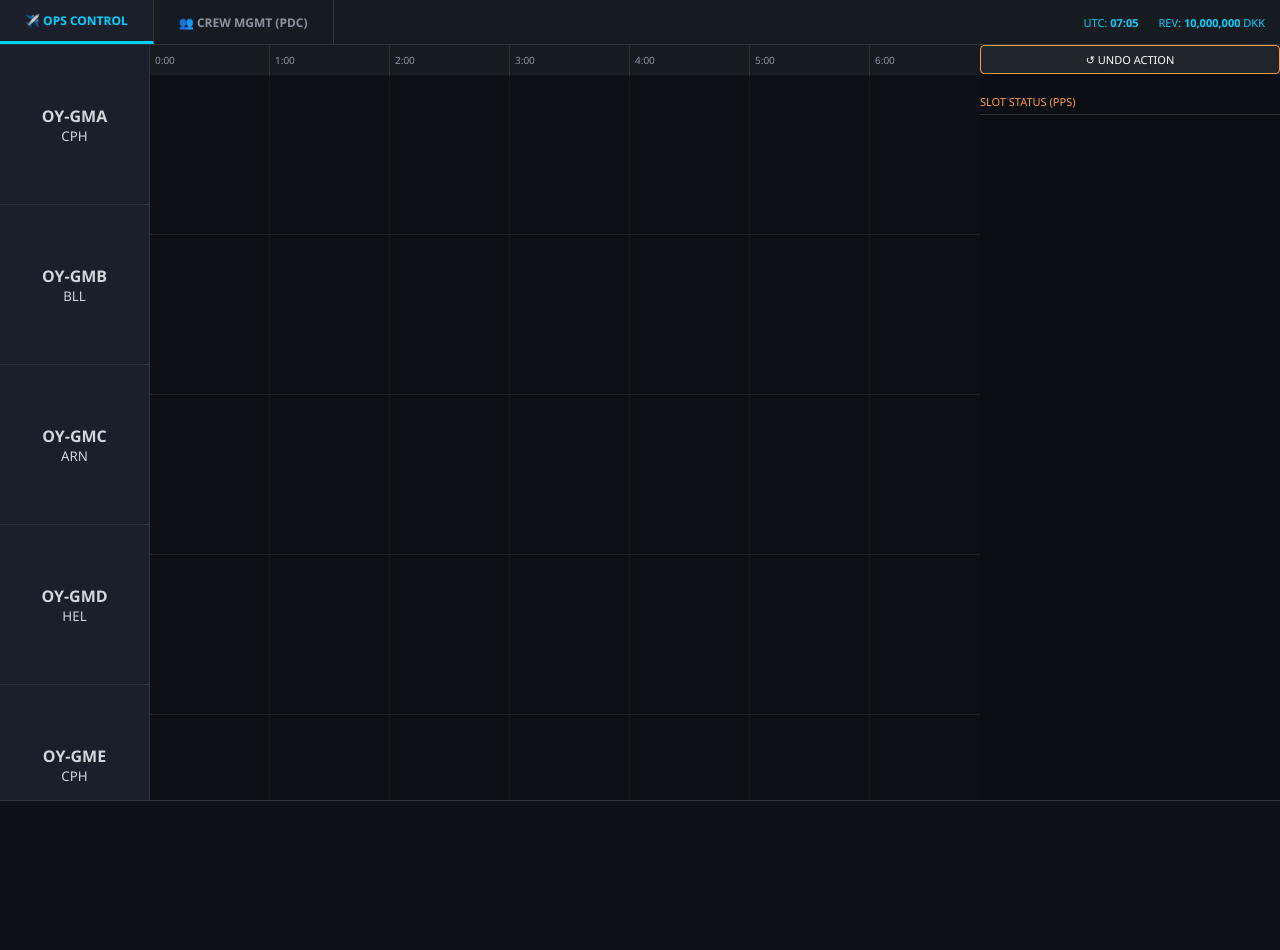
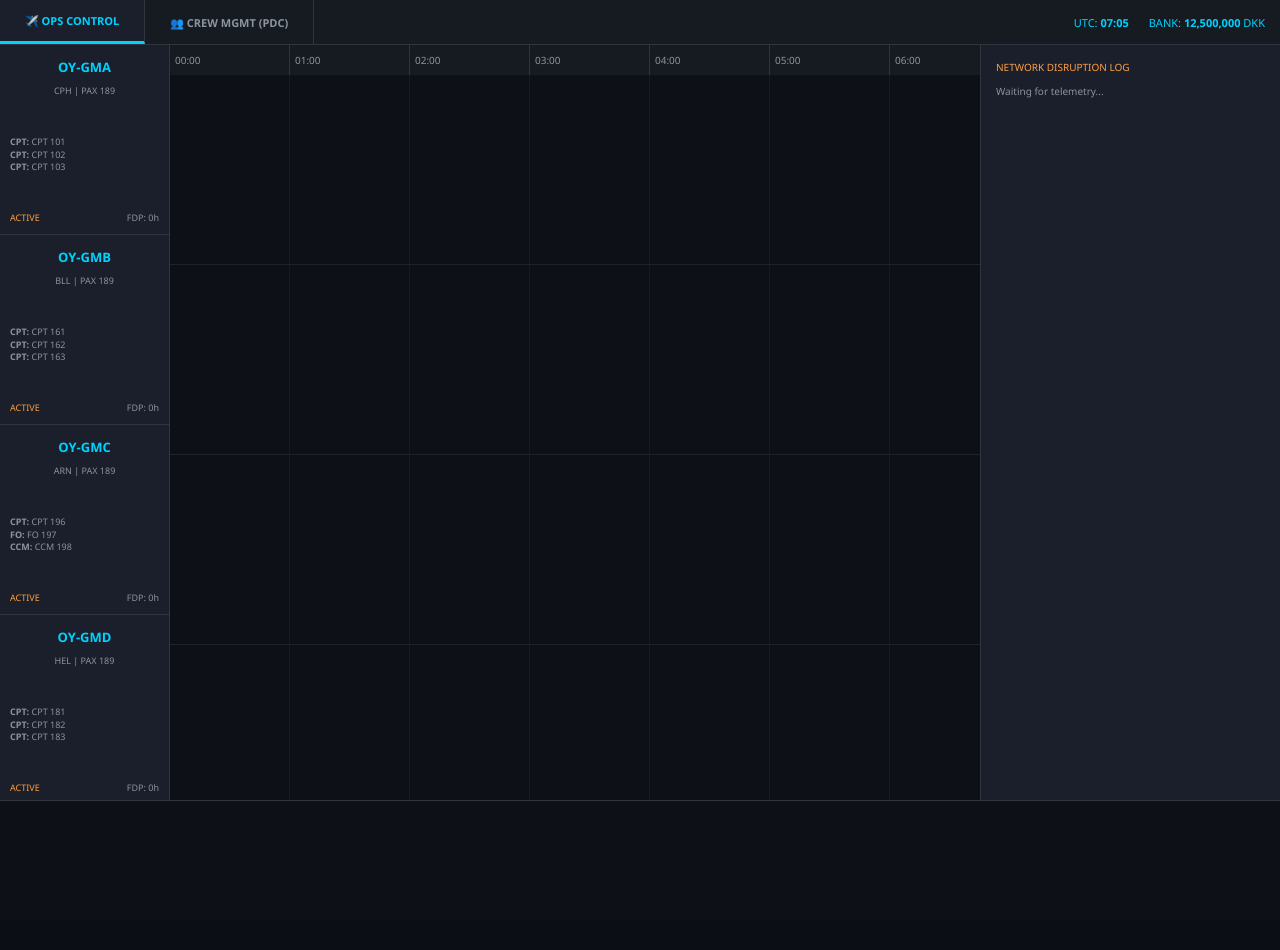
Before and after one commit to Bluepoisson/skyops-game, a plain HTML site: page index.html in a window 1280 px wide. After the commit the page ends 920 px from the top, so only its background shows below. Drawn offline with nearby package versions, Linux system fonts and the light colour scheme.

Commit message:
Refactor index.html for improved layout and functionality
Updated title and adjusted styles for various elements including tabs, flight details, and crew management. Enhanced functionality for crew swapping and flight readiness messaging.

```diff
--- a/index.html
+++ b/index.html
@@ -3,58 +3,69 @@
 <head>
     <meta charset="UTF-8">
     <meta name="viewport" content="width=device-width, initial-scale=1.0, maximum-scale=1.0, user-scalable=no">
-    <title>SkyOps: Nordic Fleet OCC & PPS</title>
-    <link rel="manifest" href="manifest.json">
+    <title>SkyOps: Nordic Fleet OCC & PDC</title>
     <script src="https://cdn.jsdelivr.net/npm/interactjs/dist/interact.min.js"></script>
     <style>
-        :root { --bg: #0b0e14; --panel: #1a1f2b; --accent: #00d2ff; --warn: #ff9f43; --danger: #ee5253; --success: #10ac84; --border: #30363d; --pdc-bg: #f1f5f9; }
+        :root { --bg: #0b0e14; --panel: #1a1f2b; --accent: #00d2ff; --warn: #ff9f43; --danger: #ee5253; --success: #10ac84; --border: #30363d; }
         * { box-sizing: border-box; font-family: 'Segoe UI', sans-serif; -webkit-user-select: none; }
         body { background: var(--bg); color: #cfd8dc; margin: 0; overflow: hidden; }
 
-        /* NAVIGATION */
+        /* TABS & HEADER */
         nav { display: flex; background: #161b22; border-bottom: 1px solid var(--border); height: 45px; }
-        .tab-btn { background: transparent; border: none; color: #8b949e; padding: 0 25px; cursor: pointer; font-size: 12px; font-weight: bold; border-right: 1px solid var(--border); }
+        .tab-btn { background: transparent; border: none; color: #8b949e; padding: 0 25px; cursor: pointer; font-size: 11px; font-weight: bold; border-right: 1px solid var(--border); }
         .tab-btn.active { background: var(--panel); color: var(--accent); border-bottom: 3px solid var(--accent); }
 
-        /* OCC VIEW */
+        /* OCC GRID */
         .view-pane { display: none; height: calc(100vh - 45px); }
         .view-pane.active { display: grid; }
         #view-occ { grid-template-columns: 1fr 300px; }
-        #occ-grid { display: grid; grid-template-columns: 150px 1fr; overflow-y: auto; background: #0d1117; }
+        #occ-grid { display: grid; grid-template-columns: 170px 1fr; overflow-y: auto; background: #0d1117; }
+
         .tail-column { background: var(--panel); border-right: 1px solid var(--border); position: sticky; left: 0; z-index: 20; }
-        .tail-cell { height: 160px; border-bottom: 1px solid var(--border); padding: 10px; display: flex; flex-direction: column; align-items: center; justify-content: center; cursor: pointer; }
+        .tail-cell { height: 190px; border-bottom: 1px solid var(--border); padding: 10px; display: flex; flex-direction: column; justify-content: space-between; position: relative; }
+        .tail-cell.aog { background: linear-gradient(135deg, #2c0a0a, #4a0e0e) !important; }
+
+        .crew-mini { font-size: 9px; line-height: 1.4; color: #8b949e; }
+        .crew-mini span { cursor: pointer; display: block; }
+        .crew-mini span:hover { color: var(--accent); }
+        .fatigued-name { color: var(--danger) !important; font-weight: bold; }
+
         .timeline-scroll { position: relative; overflow-x: auto; background: repeating-linear-gradient(90deg, transparent, transparent 119px, #222 120px); width: 2880px; }
         .hour-markers { display: flex; height: 30px; background: #161b22; width: 2880px; position: sticky; top: 0; z-index: 10; }
         .hour { min-width: 120px; border-right: 1px solid #333; font-size: 10px; line-height: 30px; padding-left: 5px; color: #8b949e; }
-        .dropzone { height: 160px; border-bottom: 1px solid #222; position: relative; width: 2880px; }
-        .flight { position: absolute; height: 60px; top: 20px; background: #238636; border-radius: 4px; color: white; font-size: 10px; padding: 8px; z-index: 5; transition: top 0.3s; }
-        #time-cursor { position: absolute; top: 0; bottom: 0; width: 2px; background: yellow; z-index: 100; pointer-events: none; box-shadow: 0 0 10px yellow; }
 
-        /* SLOT & DELAY CLASSES */
+        .dropzone { height: 190px; border-bottom: 1px solid #222; position: relative; width: 2880px; }
+        .flight { position: absolute; height: 60px; top: 55px; background: #238636; border-radius: 4px; color: white; font-size: 10px; padding: 6px; z-index: 5; border: 1px solid rgba(255,255,255,0.1); }
+        .turn-block { position: absolute; height: 4px; background: var(--warn); top: 83px; opacity: 0.6; z-index: 2; border-radius: 2px; }
+
+        /* STATUS COLORS */
+        .delay-minor { background: #1e3799 !important; }
+        .delay-moderate { background: #f39c12 !important; color: #000 !important; }
         .delay-severe { background: #c0392b !important; }
-        .slot-delayed { border: 2px solid #ff7f50; box-shadow: 0 0 8px rgba(255, 127, 80, 0.5); }
-        .slot-badge { position: absolute; bottom: -8px; left: 5px; background: #ff7f50; color: #000; font-size: 8px; padding: 1px 4px; border-radius: 2px; font-weight: bold; }
-
-        /* PPS TERMINAL */
-        .pps-msg { font-family: 'Courier New', monospace; font-size: 10px; color: #10ac84; background: #000; padding: 12px; margin: 10px 0; border-radius: 4px; border: 1px solid #333; line-height: 1.4; }
+        .slot-delayed { border: 2px solid #ff7f50 !important; }
+        .slot-badge { position: absolute; bottom: -10px; right: 2px; background: #ff7f50; color: #000; font-size: 8px; padding: 1px 3px; font-weight: bold; border-radius: 2px; }
+        #time-cursor { position: absolute; top: 0; bottom: 0; width: 2px; background: yellow; z-index: 100; pointer-events: none; }
 
         /* MODALS */
         #manifest-modal { visibility: hidden; opacity: 0; position: fixed; top:0; left:0; width:100%; height:100%; background:rgba(0,0,0,0.85); z-index:999; display:flex; align-items:center; justify-content:center; }
         #manifest-modal.active { visibility: visible; opacity: 1; }
         .m-content { background: var(--panel); color: white; padding: 25px; border-radius: 8px; width: 450px; border: 1px solid var(--accent); }
+        .pps-terminal { font-family: 'Courier New', monospace; background: #000; color: #10ac84; padding: 12px; border-radius: 4px; margin: 10px 0; font-size: 11px; line-height: 1.4; border: 1px solid #333; }
 
-        .btn { background: #21262d; border: 1px solid var(--border); color: #fff; padding: 6px 12px; cursor: pointer; border-radius: 4px; font-size: 11px; }
-        footer { height: 150px; background: #0d1117; border-top: 1px solid var(--border); overflow-y: auto; padding: 10px; font-size: 11px; }
+        aside { background: var(--panel); padding: 15px; border-left: 1px solid var(--border); overflow-y: auto; }
+        .btn { background: #21262d; border: 1px solid var(--border); color: #fff; padding: 6px 12px; cursor: pointer; border-radius: 4px; font-size: 11px; width: 100%; margin-bottom: 8px; }
+        .btn:hover { background: #30363d; border-color: #8b949e; }
+        footer { height: 120px; background: #0d1117; border-top: 1px solid var(--border); overflow-y: auto; padding: 10px; font-size: 11px; }
     </style>
 </head>
 <body>
 
 <nav>
-    <button class="tab-btn active" id="btn-occ" onclick="switchTab('occ')">✈️ OPS CONTROL</button>
-    <button class="tab-btn" id="btn-pdc" onclick="switchTab('pdc')">👥 CREW MGMT (PDC)</button>
+    <button class="tab-btn active" onclick="switchTab('occ')">✈️ OPS CONTROL</button>
+    <button class="tab-btn" onclick="switchTab('pdc')">👥 CREW MGMT (PDC)</button>
     <div style="margin-left:auto; display:flex; align-items:center; padding-right:15px; gap:20px; font-size:11px; color:var(--accent);">
         <span>UTC: <b id="clock">07:00</b></span>
-        <span>REV: <b id="rev">0</b> DKK</span>
+        <span>BANK: <b id="rev">0</b> DKK</span>
     </div>
 </nav>
 
@@ -67,160 +78,205 @@
         </div>
     </div>
     <aside>
-        <button class="btn" style="width:100%; border-color:var(--warn);" onclick="undoMove()">↺ UNDO ACTION</button>
-        <div style="margin-top:20px; font-size:11px; color:var(--warn); border-bottom:1px solid #333; padding-bottom:5px;">SLOT STATUS (PPS)</div>
-        <div id="slot-list" style="font-size:10px; margin-top:10px;"></div>
+        <div style="font-size:10px; color:var(--warn); margin-bottom:10px; text-transform: uppercase;">Network Disruption Log</div>
+        <div id="event-feed" style="font-size:10px; color: #8b949e;">Waiting for telemetry...</div>
     </aside>
 </div>
 
-<div id="view-pdc" class="view-pane"></div>
-
 <div id="manifest-modal" onclick="closeManifest()">
     <div class="m-content" onclick="event.stopPropagation()">
-        <h2 id="m-tail" style="margin:0; font-size:18px; color:var(--accent);"></h2>
-        <div id="m-data"></div>
-        <div id="m-action"></div>
-        <button class="btn" style="width:100%; margin-top:15px;" onclick="closeManifest()">CLOSE</button>
+        <h3 id="m-title" style="margin:0; color:var(--accent); font-size: 16px;"></h3>
+        <div id="m-body"></div>
+        <button class="btn" style="margin-top:20px; background: var(--border);" onclick="closeManifest()">CLOSE TERMINAL</button>
     </div>
 </div>
 
 <footer id="event-log"></footer>
 
 <script>
-    let gameTime = 420;
-    let revenue = 10000000;
-    let history = [];
-    let fleet = Array.from({length: 14}, (_, i) => ({
+    // --- STATE ---
+    let gameTime = 420; // 07:00
+    let revenue = 12500000;
+    const CREW_LIMITS = { 'CPH': 60, 'BLL': 20, 'HEL': 15, 'ARN': 5 };
+    let crewDatabase = [];
+    let fleet = Array.from({length: 12}, (_, i) => ({
         id: i, tail: `OY-GM${String.fromCharCode(65+i)}`,
         base: ['CPH', 'BLL', 'ARN', 'HEL'][i % 4],
-        pax: 189, discretion: false, flights: []
+        status: "ACTIVE", rtsTime: 0, pax: 189, crew: [], flights: []
     }));
+
+    // --- INITIALIZATION ---
+    function init() {
+        // Build 100-Crew Database
+        let idCounter = 0;
+        Object.keys(CREW_LIMITS).forEach(base => {
+            for(let i=0; i<CREW_LIMITS[base]; i++) {
+                let role = i < (CREW_LIMITS[base]*0.2) ? "CPT" : (i < (CREW_LIMITS[base]*0.4) ? "FO" : "CCM");
+                crewDatabase.push({
+                    id: idCounter++, name: `${role} ${100+idCounter}`, role, base, fatigueScore: 0, status: "READY"
+                });
+            }
+        });
+
+        // Assign Initial Crews & Symmetric Schedule
+        fleet.forEach((ac, i) => {
+            ac.crew = crewDatabase.filter(c => c.base === ac.base && c.status === "READY").slice(0, 3);
+            ac.crew.forEach(c => c.status = "ASSIGNED");
+
+            const start = 480 + (i * 20);
+            const dest = ['LPA', 'TFS', 'PMI', 'HRG'][i % 4];
+
+            // Outbound
+            const out = { id: Math.random(), route: `${ac.base}-${dest}`, start, dur: 310, delay: 0, ready: false, slot: (i % 3 === 0 ? {ctot: start+45} : null) };
+            // Inbound
+            const turn = 50;
+            const back = { id: Math.random(), route: `${dest}-${ac.base}`, start: start + 310 + turn, dur: 330, delay: 0, ready: false, slot: null };
+
+            ac.flights = [out, back];
+        });
+
+        const hr = document.getElementById('hours');
+        for(let i=0; i<24; i++) hr.innerHTML += `<div class="hour">${i.toString().padStart(2,'0')}:00</div>`;
+
+        setInterval(tick, 1000);
+        renderOCC();
+    }
 
     // --- ENGINE ---
     function tick() {
         gameTime++;
+        updateUI();
+        if(gameTime % 30 === 0) renderOCC();
+        if(gameTime % 1440 === 0) dailyFatigueReset();
+        if(gameTime % 240 === 0 && Math.random() > 0.7) triggerTechFault();
+    }
+
+    function updateUI() {
         const h = Math.floor(gameTime / 60).toString().padStart(2, '0');
         const m = (gameTime % 60).toString().padStart(2, '0');
         document.getElementById('clock').innerText = `${h}:${m}`;
+        document.getElementById('rev').innerText = revenue.toLocaleString();
         document.getElementById('time-cursor').style.left = (gameTime * 2) + 'px';
-        document.getElementById('rev').innerText = revenue.toLocaleString();
-
-        // Slot Expiry Logic
-        fleet.forEach(ac => {
-            ac.flights.forEach(f => {
-                if (f.slot && !f.ready && gameTime > (f.slot.ctot - 15) && gameTime < f.slot.ctot) {
-                    logEvent('ATC', `SLOT EXPIRED: ${f.route} was not Ready 15m prior to CTOT.`, 'danger');
-                    f.delay += 45; f.slot.ctot += 45;
-                }
-            });
-        });
-
-        if(gameTime % 20 === 0) renderOCC();
     }
 
-    // --- OCC & SLOT LOGIC ---
     function renderOCC() {
         const tails = document.getElementById('tails');
         const lanes = document.getElementById('lanes');
-        tails.innerHTML = '';
-        lanes.innerHTML = '<div id="time-cursor"></div>';
+        tails.innerHTML = ''; lanes.innerHTML = '<div id="time-cursor"></div>';
 
         fleet.forEach((ac, idx) => {
-            tails.innerHTML += `<div class="tail-cell" onclick="openManifest(${idx})">
-                <b>${ac.tail}</b><small>${ac.base}</small>
-            </div>`;
+            const isAOG = ac.status === "AOG";
+            tails.innerHTML += `
+                <div class="tail-cell ${isAOG ? 'aog' : ''}">
+                    <div style="text-align:center">
+                        <b style="color:var(--accent); font-size:13px;">${ac.tail}</b><br>
+                        <small style="color:#8b949e; font-size:9px;">${ac.base} | PAX 189</small>
+                    </div>
+                    <div class="crew-mini">
+                        ${ac.crew.map((c, ci) => `<span class="${c.fatigueScore > 70 ? 'fatigued-name' : ''}" onclick="swapCrew(${idx}, ${ci})"><b>${c.role}:</b> ${c.name}</span>`).join('')}
+                    </div>
+                    <div style="display:flex; justify-content:space-between; align-items:center;">
+                        <span style="font-size:9px; color:var(--warn)">${isAOG ? 'AOG' : 'ACTIVE'}</span>
+                        <span style="font-size:9px; color:#8b949e">FDP: ${Math.floor((gameTime-420)/60)}h</span>
+                    </div>
+                </div>`;
+
             const l = document.createElement('div');
-            l.className = 'dropzone'; l.dataset.idx = idx;
+            l.className = 'dropzone';
             ac.flights.forEach(f => {
-                let slotBadge = f.slot ? `<div class="slot-badge">CTOT ${formatMins(f.slot.ctot)}</div>` : '';
-                let slotClass = f.slot ? 'slot-delayed' : '';
-                let dClass = f.delay > 180 ? 'delay-severe' : '';
-
-                l.innerHTML += `<div class="flight ${dClass} ${slotClass}" id="f-${f.id}"
+                let dClass = f.delay >= 180 ? 'delay-severe' : (f.delay >= 60 ? 'delay-moderate' : (f.delay >= 15 ? 'delay-minor' : ''));
+                l.innerHTML += `<div class="flight ${dClass} ${f.slot ? 'slot-delayed' : ''}"
                     style="width:${f.dur*2}px; left:${f.start*2}px"
-                    oncontextmenu="event.preventDefault(); openSlotNegotiation(${idx}, '${f.id}')">
-                    <b>${f.route}</b> ${slotBadge}
+                    oncontextmenu="event.preventDefault(); openPPS(${idx}, '${f.id}')">
+                    <b>${f.route}</b><br>DLY: ${f.delay}m
+                    ${f.slot ? `<div class="slot-badge">CTOT ${formatMins(f.slot.ctot)}</div>` : ''}
                 </div>`;
+                // Turn block
+                l.innerHTML += `<div class="turn-block" style="width:100px; left:${(f.start + f.dur)*2}px"></div>`;
             });
             lanes.appendChild(l);
         });
     }
 
-    function openSlotNegotiation(acIdx, fId) {
+    // --- SYSTEMS ---
+    function swapCrew(acIdx, crewPos) {
+        const ac = fleet[acIdx];
+        const oldMember = ac.crew[crewPos];
+        const standby = crewDatabase.find(c => c.base === ac.base && c.status === "READY" && c.role === oldMember.role);
+
+        if(standby) {
+            oldMember.status = "READY";
+            standby.status = "ASSIGNED";
+            ac.crew[crewPos] = standby;
+            logEvent('CREW', `Manual swap on ${ac.tail}: ${oldMember.name} replaced by ${standby.name}`, 'success');
+            renderOCC();
+        } else {
+            alert(`No standby ${oldMember.role} available at ${ac.base}!`);
+        }
+    }
+
+    function openPPS(acIdx, fId) {
         const f = fleet[acIdx].flights.find(fl => fl.id == fId);
-        if(!f || !f.slot) return;
-
+        if(!f.slot) return;
         const modal = document.getElementById('manifest-modal');
-        document.getElementById('m-tail').innerText = `PPS TERMINAL: ${f.route}`;
-
-        const sam = `SAM - SLOT ALLOCATION MSG<br>- ID: ${f.id.toString().slice(2,8)}<br>- EOBT: ${formatMins(f.start)}<br>- CTOT: ${formatMins(f.slot.ctot)}<br>- REASON: ATC CAPACITY<br>- STATUS: ${f.ready ? 'READY' : 'NOT READY'}`;
-
-        document.getElementById('m-data').innerHTML = `<div class="pps-msg">${sam}</div>`;
-        document.getElementById('m-action').innerHTML = `
-            <button class="btn" style="width:100%; background:var(--success); color:black; margin-bottom:5px;" onclick="sendReadyMsg(${acIdx}, '${fId}')">SEND READY MSG (REA)</button>
-            <button class="btn" style="width:100%;" onclick="requestImprovement(${acIdx}, '${fId}')">REQUEST SLOT IMPROVEMENT</button>
+        document.getElementById('m-title').innerText = `PPS/SAM COORDINATION: ${f.route}`;
+        document.getElementById('m-body').innerHTML = `
+            <div class="pps-terminal">
+                SAM ALLOCATION MSG<br>------------------<br>
+                ARC: ${fleet[acIdx].tail}<br>ADEP: ${f.route.split('-')[0]}<br>
+                EOBT: ${formatMins(f.start)}<br>CTOT: ${formatMins(f.slot.ctot)}<br>
+                REG: NORDIC882<br>STATUS: ${f.ready ? 'READY' : 'PENDING'}
+            </div>
+            <button class="btn" style="background:var(--success); color:#000; font-weight:bold;" onclick="sendREA(${acIdx}, '${fId}')">SEND READY (REA)</button>
+            <button class="btn" onclick="improveSlot(${acIdx}, '${fId}')">REQUEST IMPROVEMENT (SMM)</button>
         `;
         modal.classList.add('active');
     }
 
-    function sendReadyMsg(acIdx, fId) {
+    function sendREA(acIdx, fId) {
         const f = fleet[acIdx].flights.find(fl => fl.id == fId);
         f.ready = true;
-        logEvent('PPS', `REA sent for ${f.route}. Aircraft fully boarded and ready.`, 'success');
+        logEvent('ATC', `REA message transmitted for ${f.route}. Flight set to READY.`, 'success');
         closeManifest();
     }
 
-    function requestImprovement(acIdx, fId) {
+    function improveSlot(acIdx, fId) {
         const f = fleet[acIdx].flights.find(fl => fl.id == fId);
-        if(!f.ready) return alert("Must send READY MSG first!");
-
+        if(!f.ready) return alert("Aircraft must be READY (REA) before negotiation.");
         if(Math.random() > 0.5) {
-            const imp = 15; f.slot.ctot -= imp; f.delay -= imp;
-            logEvent('ATC', `SRM received: CTOT improved for ${f.route}`, 'success');
+            const imp = Math.floor(Math.random()*30)+10;
+            f.slot.ctot -= imp; f.delay = Math.max(0, f.delay - imp);
+            logEvent('ATC', `SRM RECEIVED: Slot improved by ${imp}m for ${f.route}`, 'success');
         } else {
-            logEvent('ATC', `SJT received: No improvement possible for ${f.route}`, 'warn');
+            logEvent('ATC', `SJT RECEIVED: Slot improvement rejected for ${f.route}`, 'warn');
         }
         closeManifest(); renderOCC();
     }
 
-    // --- UTILS ---
-    function formatMins(m) {
-        return Math.floor(m/60).toString().padStart(2,'0') + ":" + (m%60).toString().padStart(2,'0');
+    function triggerTechFault() {
+        const ac = fleet[Math.floor(Math.random()*fleet.length)];
+        if(ac.status === "AOG") return;
+        ac.status = "AOG";
+        ac.rtsTime = gameTime + 180;
+        logEvent('TECH', `${ac.tail} GROUNDED: Line maintenance required. RTS 3h.`, 'danger');
+        renderOCC();
     }
 
     function logEvent(type, msg, sev) {
         const log = document.getElementById('event-log');
-        const color = sev === 'danger' ? 'var(--danger)' : (sev === 'success' ? 'var(--success)' : 'white');
-        log.innerHTML = `<div style="color:${color}; margin-bottom:4px;">[${document.getElementById('clock').innerText}] <b>${type}:</b> ${msg}</div>` + log.innerHTML;
+        const color = sev === 'danger' ? 'var(--danger)' : (sev === 'success' ? 'var(--success)' : 'var(--warn)');
+        log.innerHTML = `<div>[${formatMins(gameTime)}] <b style="color:${color}">${type}</b>: ${msg}</div>` + log.innerHTML;
     }
 
+    function formatMins(m) { return Math.floor(m/60).toString().padStart(2,'0') + ":" + (m%60).toString().padStart(2,'0'); }
+    function closeManifest() { document.getElementById('manifest-modal').classList.remove('active'); }
     function switchTab(t) {
-        document.querySelectorAll('.view-pane, .tab-btn').forEach(el => el.classList.remove('active'));
+        document.querySelectorAll('.tab-btn, .view-pane').forEach(el => el.classList.remove('active'));
         document.getElementById('view-'+t).classList.add('active');
-        document.getElementById('btn-'+t).classList.add('active');
+        event.target.classList.add('active');
     }
 
-    function openManifest(idx) {
-        const ac = fleet[idx];
-        document.getElementById('m-tail').innerText = ac.tail;
-        document.getElementById('m-data').innerHTML = `<p>Base: ${ac.base}<br>Pax: ${ac.pax}</p>`;
-        document.getElementById('m-action').innerHTML = '';
-        document.getElementById('manifest-modal').classList.add('active');
-    }
-
-    function closeManifest() { document.getElementById('manifest-modal').classList.remove('active'); }
-
-    window.onload = () => {
-        for(let i=0; i<24; i++) document.getElementById('hours').innerHTML += `<div class="hour">${i}:00</div>`;
-        fleet.forEach((ac, i) => {
-            const start = 480 + (i*15);
-            const f = {id: Math.random(), route: ac.base+'-LPA', start, dur: 310, delay: 0, ready: false};
-            if(i % 3 === 0) f.slot = {ctot: start + 45, original: start}; // Add slots to every 3rd plane
-            ac.flights.push(f);
-        });
-        renderOCC();
-        setInterval(tick, 1000);
-    };
+    window.onload = init;
 </script>
 </body>
 </html>
```
